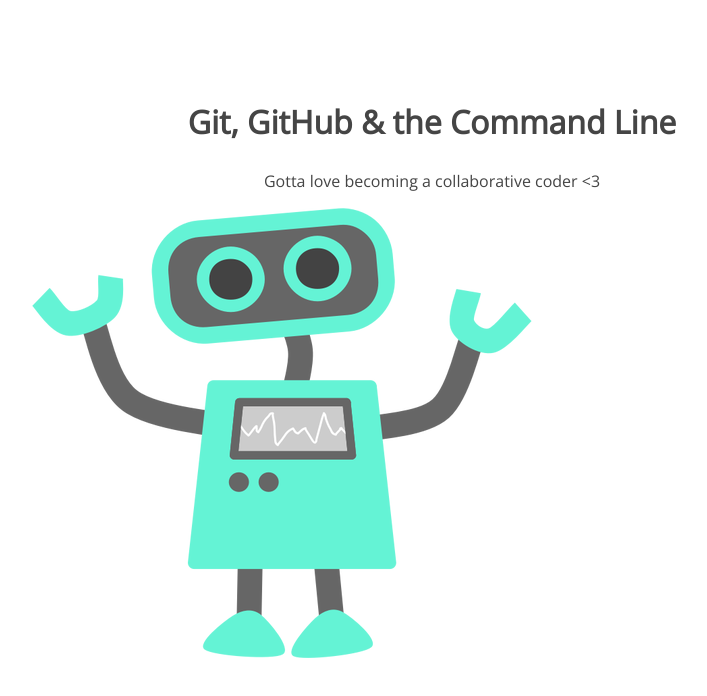
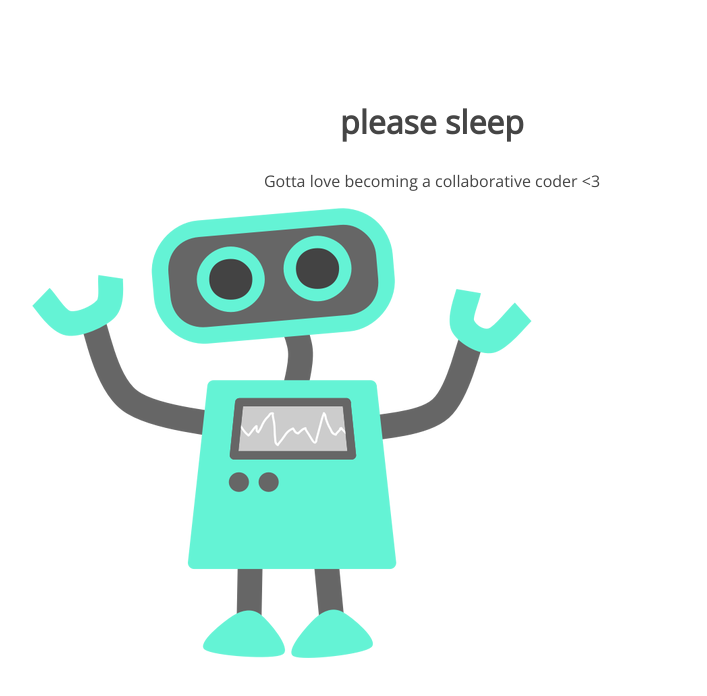
Before and after one commit to rubahaddad/105-project, a plain HTML site: page index.html in a window 1280 px wide. Shown: the whole page, without its empty margins (208-915 px from the left). Drawn offline with nearby package versions, Linux system fonts and the light colour scheme.

Commit message:
h1 change

```diff
--- a/index.html
+++ b/index.html
@@ -8,7 +8,7 @@
 </head>
 <body>
 	<section>
-		<h1>Git, GitHub & the Command Line</h1>
+		<h1>please sleep</h1>
 		<p>Gotta love becoming a collaborative coder <3</p>
 		<img src="img/happy-blue-robot.png">
 	</section>
```
